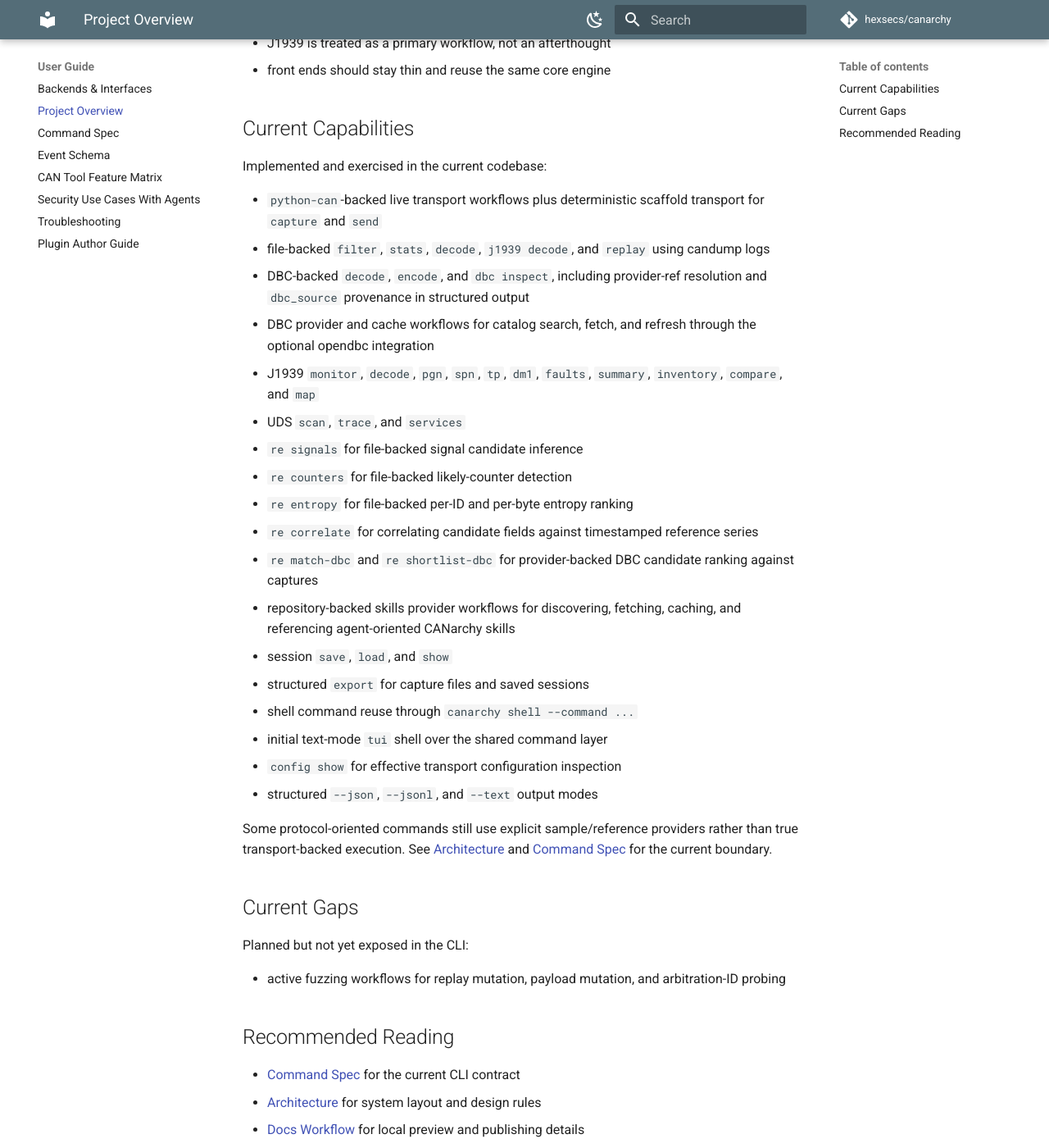
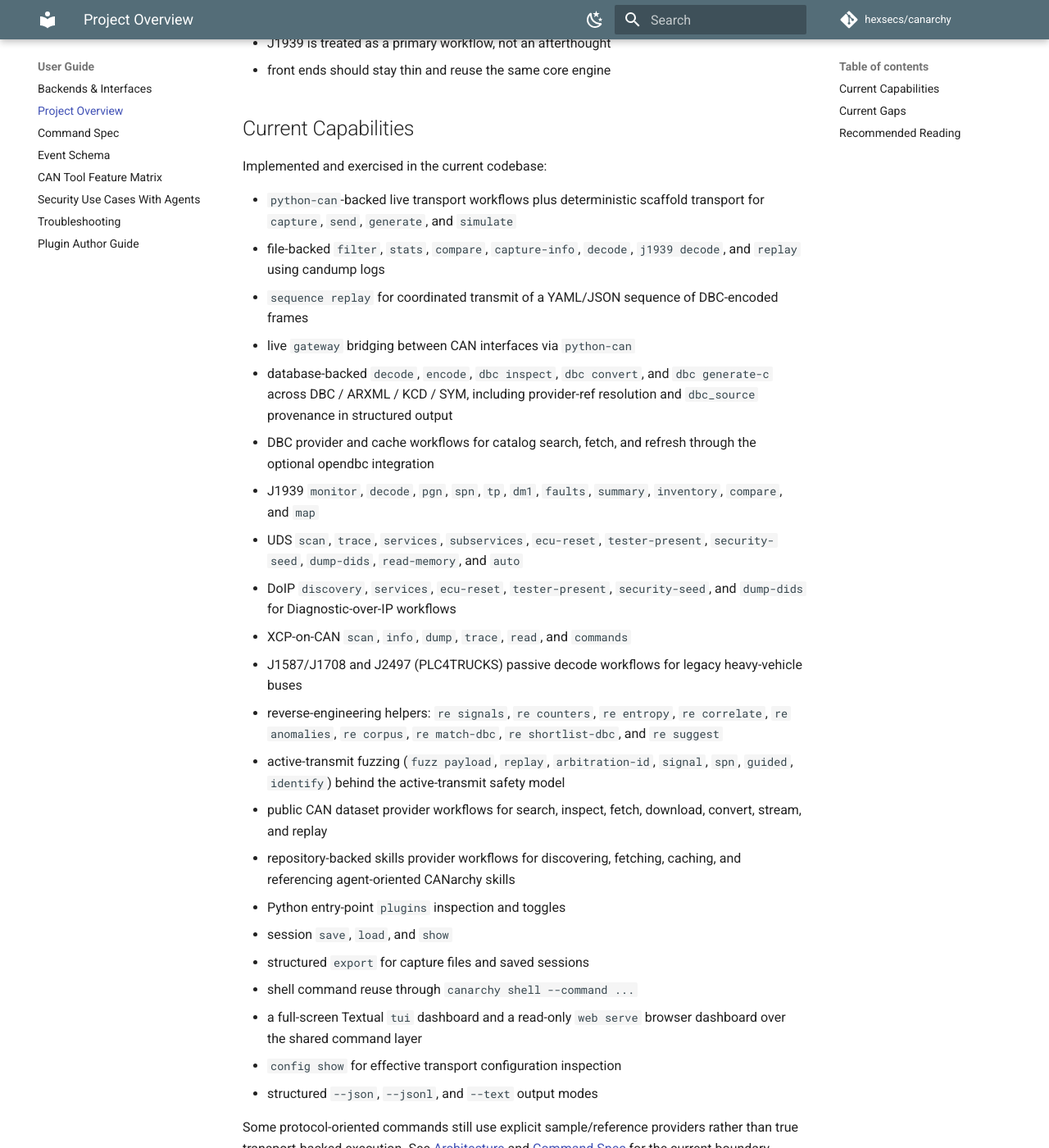
Before and after one commit to hexsecs/canarchy, an MkDocs documentation site: the page built from docs/overview.md, in a window 1280 px wide and 1400 px high, scrolled down 404 px. Shown: the whole window at 82% size. Built offline with MkDocs 1.6.1 and Material for MkDocs 9.7.7, drawn with Linux system fonts in a browser that asks for light colours; comment, search, counter and statistics services are not loaded; some of the changed text lies outside the part shown.

Commit message:
docs: refresh stale command summaries and gaps (#476)
* docs: refresh stale command summaries and gaps

Bring the high-level documentation back in line with the current CLI:

- overview.md / command_spec.md Status: add the command families the
  summaries had fallen behind on (simulate, compare, capture-info,
  sequence replay, datasets download, j1939 map, the full UDS active
  workflow set, the doip group, xcp info/dump, plot, re corpus, skills,
  and the fuzz commands); describe the tui as the full-screen Textual
  dashboard instead of the retired text-mode shell.
- overview.md / command_spec.md Current Gaps: drop the fuzzing bullet
  that listed already-implemented payload/replay/arbitration-id fuzzing
  as not yet exposed; keep the genuinely pending items.
- feature-matrix.md: note the dedicated doip command group, xcp
  info/dump, and fuzz identify.
- README.md: list fuzz guided in the full command catalog.

Co-Authored-By: Claude Fable 5 <noreply@anthropic.com>
Claude-Session: https://claude.ai/code/session_01QzKmmaP3LvVgWWRPrLWpUv

* docs: address PR review — sequence-replay classification + changelog

- overview.md: move `sequence replay` out of the candump-log workflow
  bullet; it consumes a YAML/JSON sequence of DBC-encoded frames, not a
  capture log (PR #476 review, P2).
- CHANGELOG.md: add the required `[Unreleased]` Documentation entry for
  this docs-currency refresh (PR #476 review, P1).

Co-Authored-By: Claude Fable 5 <noreply@anthropic.com>
Claude-Session: https://claude.ai/code/session_01QzKmmaP3LvVgWWRPrLWpUv

---------

Co-authored-by: Claude <noreply@anthropic.com>

```diff
--- a/docs/overview.md
+++ b/docs/overview.md
@@ -13,22 +13,26 @@ Core principles:
 
 Implemented and exercised in the current codebase:
 
-* `python-can`-backed live transport workflows plus deterministic scaffold transport for `capture` and `send`
-* file-backed `filter`, `stats`, `decode`, `j1939 decode`, and `replay` using candump logs
-* DBC-backed `decode`, `encode`, and `dbc inspect`, including provider-ref resolution and `dbc_source` provenance in structured output
+* `python-can`-backed live transport workflows plus deterministic scaffold transport for `capture`, `send`, `generate`, and `simulate`
+* file-backed `filter`, `stats`, `compare`, `capture-info`, `decode`, `j1939 decode`, and `replay` using candump logs
+* `sequence replay` for coordinated transmit of a YAML/JSON sequence of DBC-encoded frames
+* live `gateway` bridging between CAN interfaces via `python-can`
+* database-backed `decode`, `encode`, `dbc inspect`, `dbc convert`, and `dbc generate-c` across DBC / ARXML / KCD / SYM, including provider-ref resolution and `dbc_source` provenance in structured output
 * DBC provider and cache workflows for catalog search, fetch, and refresh through the optional opendbc integration
 * J1939 `monitor`, `decode`, `pgn`, `spn`, `tp`, `dm1`, `faults`, `summary`, `inventory`, `compare`, and `map`
-* UDS `scan`, `trace`, and `services`
-* `re signals` for file-backed signal candidate inference
-* `re counters` for file-backed likely-counter detection
-* `re entropy` for file-backed per-ID and per-byte entropy ranking
-* `re correlate` for correlating candidate fields against timestamped reference series
-* `re match-dbc` and `re shortlist-dbc` for provider-backed DBC candidate ranking against captures
+* UDS `scan`, `trace`, `services`, `subservices`, `ecu-reset`, `tester-present`, `security-seed`, `dump-dids`, `read-memory`, and `auto`
+* DoIP `discovery`, `services`, `ecu-reset`, `tester-present`, `security-seed`, and `dump-dids` for Diagnostic-over-IP workflows
+* XCP-on-CAN `scan`, `info`, `dump`, `trace`, `read`, and `commands`
+* J1587/J1708 and J2497 (PLC4TRUCKS) passive decode workflows for legacy heavy-vehicle buses
+* reverse-engineering helpers: `re signals`, `re counters`, `re entropy`, `re correlate`, `re anomalies`, `re corpus`, `re match-dbc`, `re shortlist-dbc`, and `re suggest`
+* active-transmit fuzzing (`fuzz payload`, `replay`, `arbitration-id`, `signal`, `spn`, `guided`, `identify`) behind the active-transmit safety model
+* public CAN dataset provider workflows for search, inspect, fetch, download, convert, stream, and replay
 * repository-backed skills provider workflows for discovering, fetching, caching, and referencing agent-oriented CANarchy skills
+* Python entry-point `plugins` inspection and toggles
 * session `save`, `load`, and `show`
 * structured `export` for capture files and saved sessions
 * shell command reuse through `canarchy shell --command ...`
-* initial text-mode `tui` shell over the shared command layer
+* a full-screen Textual `tui` dashboard and a read-only `web serve` browser dashboard over the shared command layer
 * `config show` for effective transport configuration inspection
 * structured `--json`, `--jsonl`, and `--text` output modes
 
@@ -36,9 +40,10 @@ Some protocol-oriented commands still use explicit sample/reference providers ra
 
 ## Current Gaps
 
-Planned but not yet exposed in the CLI:
+Not fully implemented yet even where the command surface exists:
 
-* active fuzzing workflows for replay mutation, payload mutation, and arbitration-ID probing
+* deeper live transport integration beyond the current `python-can` transport path
+* follow-up active-transmit safety controls (configurable rate-cap ceiling, TOML target allowlist, explicit `KILL_SWITCH_TRIGGERED` alert)
 
 ## Recommended Reading
 
```
Also changed, not shown: CHANGELOG.md (+2 -0 lines), README.md (+1 -0 lines), docs/command_spec.md (+15 -14 lines), docs/feature-matrix.md (+2 -2 lines).
